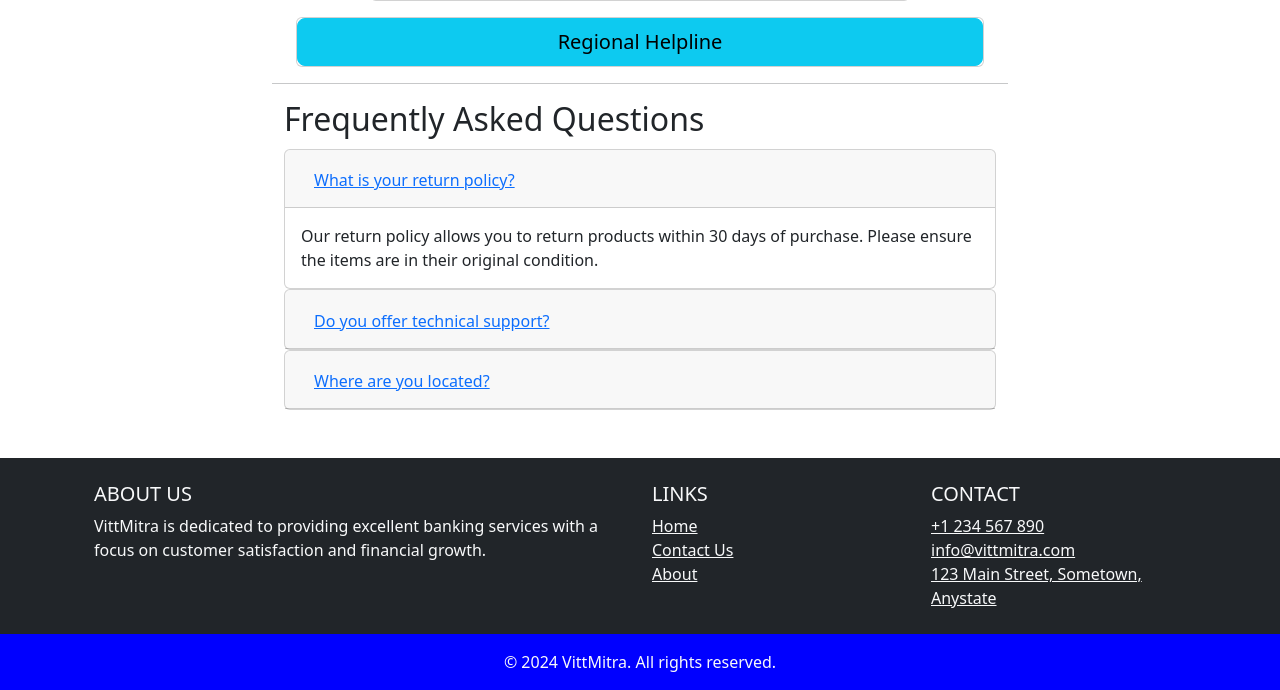
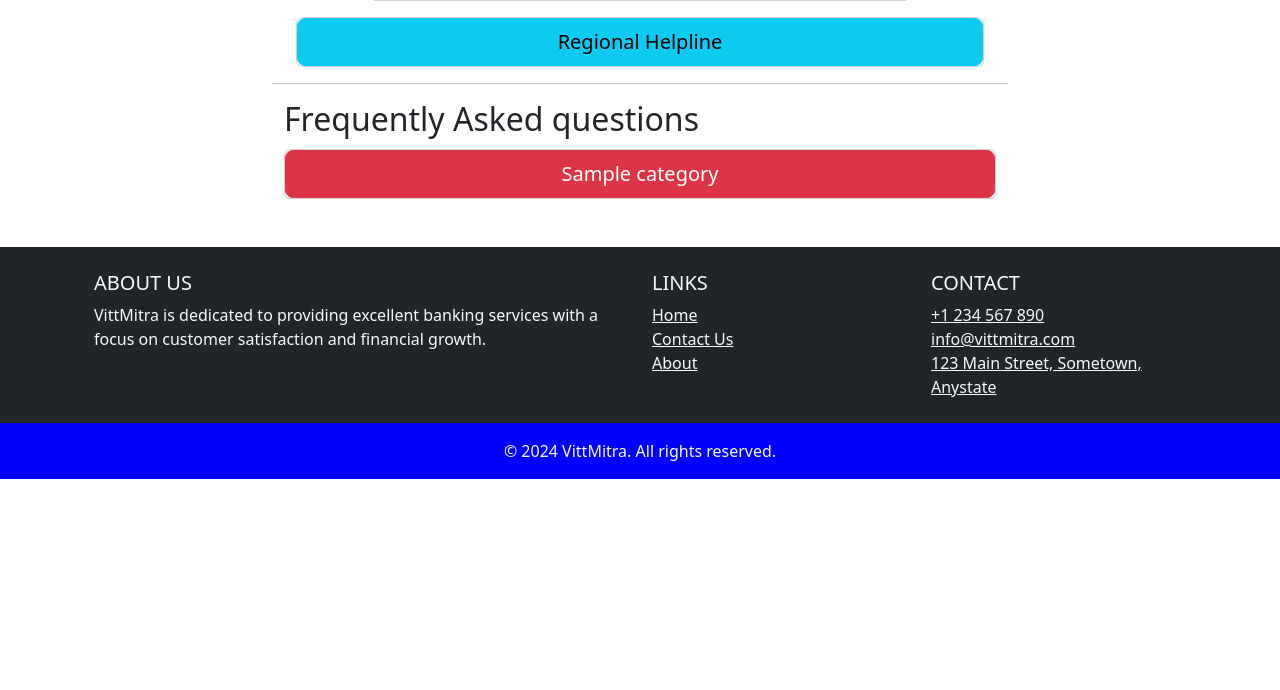
Before and after one commit to PsychoPunkSage/Chronark, a Flask app: template src/frontend/templates/contact.html in a window 1280 px wide. Shown: the part 868-1558 px from the top of the page. After the commit the page ends 1347 px from the top, so only its background shows below. Run offline with Flask 3, Linux system fonts and the light colour scheme; the template is opened without the code that fills it: most values are stand-ins (such as "Sample title", 1, 10 or a date in 2020); grey boxes marked "Sample" are stand-in pictures; parts of the project's set-up code (start-up, migrations or seed data) failed here and were passed over; some libraries are stand-ins or nearby versions.

Commit message:
fix::> modified contact.html to show all the necessary details as well as implemented important functionality

```diff
--- a/src/frontend/app.py
+++ b/src/frontend/app.py
@@ -1,6 +1,7 @@
 import os
 import random
 import requests
+from datetime import datetime
 from flask import Flask, render_template, request, redirect, url_for
 
 app = Flask(__name__)
@@ -27,41 +28,61 @@ def get_ads():
         banner = ads[banner_id]
     else:
         banner = None
-
-    # response = requests.get(f'{CONTACT_SERVICE_URL}/getClients')
-    # contacts = response.json()
-
-    # return render_template('index.html', banner=banner, contacts=contacts)
     return render_template('index.html', banner=banner)
 
 @app.route('/contact', methods=['GET'])
 def contact():
     response = requests.get(f'{ADS_SERVICE_URL}/getAds')
     ads = response.json()
-    banner_id1 = get_offer_banner(list(ads.keys()))
-    banner_id2 = get_offer_banner(list(ads.keys()))
-    if banner_id1 is not None and banner_id2 is not None:
-        banner_r = ads[banner_id1]
-        banner_l = ads[banner_id2]
+    banners = [get_offer_banner(list(ads.keys())) for _ in range(2)]
+    if all(banners):
+        banner_r, banner_l = (ads[banners[0]], ads[banners[1]])
     else:
-        banner_r = None
-        banner_l = None
+        banner_r = banner_l = None
 
     response = requests.get(f'{CONTACT_SERVICE_URL}/getContacts')
     contacts = response.json()
-    tollfree_contact = next((contact for contact in contacts if contact['region_id'] == 'tollfree'), None)
-    overseas_contact = next((contact for contact in contacts if contact['region_id'] == 'overseas'), None)
-    regional_contact = list(contact for contact in contacts if contact['region_id'] != 'overseas' and contact['region_id'] != 'tollfree')
-    return render_template('contact.html', banner_r=banner_r, banner_l=banner_l, tollfree=tollfree_contact, overseas=overseas_contact, contacts=regional_contact)
+    regional_contact = []
+    for contact in contacts:
+        if contact['region_id'] == 'tollfree':
+            tollfree_contact = contact
+        elif contact['region_id'] == 'overseas':
+            overseas_contact = contact
+        else:
+            regional_contact.append(contact)
 
-# @app.route('/get/<string:adID>', methods=['GET'])
-# def get_ad(adID):
-#     response = requests.get(f'{ADS_SERVICE_URL}/getAd/{adID}')
-#     if response.status_code == 404:
-#         return {}, 404
-#     else:
-#         ad = response.json()
-#         return json.dumps(ad), 200
+    response = requests.get(f'{CONTACT_SERVICE_URL}/getFaqs')
+    faqs = response.json()
+    categories = {}
+    for item in faqs:
+        category = item['category']
+        if category not in categories:
+            categories[category] = []
+        categories[category].append(item)
+
+    return render_template('contact.html', banner_r=banner_r, banner_l=banner_l, tollfree=tollfree_contact, overseas=overseas_contact, contacts=regional_contact, categories=categories )
+
+@app.route('/record_conv', methods=['POST'])
+def record_conv():
+    # Capturing form data
+    name = request.form['name']
+    email = request.form['email']
+    message = request.form['message']
+    now = datetime.now()
+    data = {
+        'conversation_id': random.randint(1000000, 9999999),
+        'name': name,
+        'email': email,
+        'message': message,
+        'date': now.date().isoformat(),
+        'time':now.time().isoformat(),
+    }
+    print("++++ DATA ++++", data)
+    response = requests.post(f'{CONTACT_SERVICE_URL}/updateConvs', json=data)
+    if response.status_code == 200:
+        return 'Form submitted successfully!'
+    else:
+        return 'Failed to submit form.', response.status_code
 
 @app.route('/setOfferBanner', methods=['POST'])
 def add_ad():
@@ -171,4 +192,3 @@ def get_offer_banner(banner_list):
 
 if __name__ == '__main__':
     app.run(host='0.0.0.0', port=SELF_PORT, debug=True)
-    # app.run(host='0.0.0.0', debug=True)
--- a/src/frontend/static/styles.css
+++ b/src/frontend/static/styles.css
@@ -28,3 +28,7 @@ h2 {
     margin-left: 0;
     margin-right: 0;
 }
+
+.text-left-align {
+    text-align: left !important;
+}
--- a/src/frontend/templates/contact.html
+++ b/src/frontend/templates/contact.html
@@ -7,11 +7,7 @@ custom_styles %}
   <div class="row">
     <!-- Left Sidebar Image -->
     <div class="col-lg-2 d-lg-block">
-      <img
-        src="{{ banner_l.url }}"
-        class="img-fluid portrait"
-        alt="{{ banner_l.alt }}"
-      />
+      <img src="{{ banner_l.url }}" class="img-fluid portrait" alt="{{ banner_l.alt }}" />
     </div>
 
     <!-- Main Content -->
@@ -22,38 +18,24 @@ custom_styles %}
           If you have any questions, please fill out the form below and we'll
           get back to you as soon as possible.
         </p>
-        <form class="row g-3 mb-4">
+        <form class="row g-3 mb-4" id="contactForm" method="POST" action="/record_conv">
           <div class="col-md-6">
             <label for="inputName4" class="form-label">Name</label>
-            <input
-              type="text"
-              class="form-control"
-              id="inputName4"
-              placeholder="John Doe"
-            />
+            <input type="text" class="form-control" name="name" id="inputName4" placeholder="John Doe" />
           </div>
           <div class="col-md-6">
             <label for="inputEmail4" class="form-label">Email</label>
-            <input
-              type="email"
-              class="form-control"
-              id="inputEmail4"
-              placeholder="johndoe@mail.com"
-            />
+            <input type="email" class="form-control" name="email" id="inputEmail4" placeholder="johndoe@mail.com" />
           </div>
           <div class="col-12">
             <label for="inputMessage" class="form-label">Message</label>
-            <textarea
-              class="form-control"
-              id="inputMessage"
-              rows="4"
-              placeholder="Your message"
-            ></textarea>
+            <textarea class="form-control" id="inputMessage" name="message" rows="4" placeholder="Your message"></textarea>
           </div>
           <div class="col-12">
             <button type="submit" class="btn btn-lg btn-success">Submit</button>
           </div>
         </form>
+        <!-- <div id="successMessage" style="display: none; color: green;">Form submitted successfully!</div> -->
       </div>
 
       <!-- Contact Card -->
@@ -62,15 +44,9 @@ custom_styles %}
         <h2>Helpline</h2>
         <div class="container card mt-3 mb-3" style="max-width: 540px">
           <div class="row g-0">
-            <div
-              class="col-md-2 d-flex align-items-center justify-content-center"
-            >
-              <img
-                src="{{ url_for('static', filename='customer_care.png') }}"
-                class="img-fluid rounded-start"
-                alt="customer-care"
-                style="max-width: 90px"
-              />
+            <div class="col-md-2 d-flex align-items-center justify-content-center">
+              <img src="{{ url_for('static', filename='customer_care.png') }}" class="img-fluid rounded-start"
+                alt="customer-care" style="max-width: 90px" />
             </div>
             <div class="col-md-10">
               <div class="card-body">
@@ -86,15 +62,9 @@ custom_styles %}
 
         <div class="container card mb-3" style="max-width: 540px">
           <div class="row g-0">
-            <div
-              class="col-md-2 d-flex align-items-center justify-content-center"
-            >
-              <img
-                src="{{ url_for('static', filename='customer_care.png') }}"
-                class="img-fluid rounded-start"
-                alt="customer-care"
-                style="max-width: 90px"
-              />
+            <div class="col-md-2 d-flex align-items-center justify-content-center">
+              <img src="{{ url_for('static', filename='customer_care.png') }}" class="img-fluid rounded-start"
+                alt="customer-care" style="max-width: 90px" />
             </div>
             <div class="col-md-10">
               <div class="card-body">
@@ -111,47 +81,25 @@ custom_styles %}
         <div class="container faq-section mt-3">
           <div class="accordion" id="faqAccordion">
             <div class="card">
-              <button
-                class="btn btn-info btn-lg"
-                type="button"
-                data-toggle="collapse"
-                data-target="#outerCollapse"
-                aria-expanded="false"
-                aria-controls="outerCollapse"
-              >
+              <button class="btn btn-info btn-lg" type="button" data-toggle="collapse" data-target="#outerCollapse"
+                aria-expanded="false" aria-controls="outerCollapse">
                 Regional Helpline
               </button>
-              <div
-                id="outerCollapse"
-                class="collapse"
-                aria-labelledby="outerHeading"
-                data-parent="#faqAccordion"
-              >
+              <div id="outerCollapse" class="collapse" aria-labelledby="outerHeading" data-parent="#faqAccordion">
                 <div class="card-body">
                   {% for contact in contacts %}
                   <div class="card">
-                    <button
-                      class="btn btn-warning"
-                      type="button"
-                      data-toggle="collapse"
-                      data-target="#{{ contact.region_id }}"
-                      aria-expanded="false"
-                      aria-controls="{{ contact.region_id }}"
-                    >
+                    <button class="btn btn-warning" type="button" data-toggle="collapse"
+                      data-target="#{{ contact.region_id }}" aria-expanded="false"
+                      aria-controls="{{ contact.region_id }}">
                       {{ contact.region }}
                     </button>
                   </div>
-                  <div
-                    id="{{ contact.region_id }}"
-                    class="collapse"
-                    aria-labelledby="heading{{ contact.region_id }}"
-                  >
+                  <div id="{{ contact.region_id }}" class="collapse" aria-labelledby="heading{{ contact.region_id }}">
                     <div class="card-body">
                       <p>
-                        <b><u>Phone</u></b
-                        >: {{ contact.number }}<br />
-                        <b><u>Email</u></b
-                        >: {{ contact.email }}
+                        <b><u>Phone</u></b>: {{ contact.number }}<br />
+                        <b><u>Email</u></b>: {{ contact.email }}
                       </p>
                     </div>
                   </div>
@@ -165,101 +113,46 @@ custom_styles %}
 
       <!-- FAQ Section -->
       <hr />
+
       <div class="container faq-section mt-3">
-        <h2>Frequently Asked Questions</h2>
+        <h2>Frequently Asked questions</h2>
         <div class="accordion" id="faqAccordion">
+          {% for category, questions in categories.items() %}
           <div class="card">
-            <div class="card-header" id="headingOne">
-              <h2 class="mb-0">
-                <button
-                  class="btn btn-link faq-question"
-                  type="button"
-                  data-toggle="collapse"
-                  data-target="#collapseOne"
-                  aria-expanded="true"
-                  aria-controls="collapseOne"
-                >
-                  What is your return policy?
-                </button>
-              </h2>
-            </div>
-            <div
-              id="collapseOne"
-              class="collapse show"
-              aria-labelledby="headingOne"
-              data-parent="#faqAccordion"
-            >
+            <button class="btn btn-danger btn-lg" type="button" data-toggle="collapse" data-bs-toggle="button"
+              data-target="#collapse{{ loop.index }}" aria-expanded="false" aria-controls="collapse{{ loop.index }}">
+              {{ category }}
+            </button>
+            <div id="collapse{{ loop.index }}" class="collapse" aria-labelledby="heading{{ loop.index }}"
+              data-parent="#faqAccordion">
               <div class="card-body">
-                Our return policy allows you to return products within 30 days
-                of purchase. Please ensure the items are in their original
-                condition.
+                {% for question in questions %}
+                <div class="card">
+                  <button class="btn btn-success text-left text-left-align" type="button" data-toggle="collapse"
+                    data-target="#question{{ question.question_id }}" aria-expanded="false" data-bs-toggle="button"
+                    aria-controls="question{{ question.question_id }}">
+                    <b>Q. </b>{{ question.question }}
+                  </button>
+                  <div id="question{{ question.question_id }}" class="collapse"
+                    aria-labelledby="heading{{ question.question_id }}">
+                    <div class="card-body">
+                      <p><b><u>Answer</u></b>: {{ question.answer }}</p>
+                    </div>
+                  </div>
+                </div>
+                {% endfor %}
               </div>
             </div>
           </div>
-          <div class="card">
-            <div class="card-header" id="headingTwo">
-              <h2 class="mb-0">
-                <button
-                  class="btn btn-link faq-question"
-                  type="button"
-                  data-toggle="collapse"
-                  data-target="#collapseTwo"
-                  aria-expanded="false"
-                  aria-controls="collapseTwo"
-                >
-                  Do you offer technical support?
-                </button>
-              </h2>
-            </div>
-            <div
-              id="collapseTwo"
-              class="collapse"
-              aria-labelledby="headingTwo"
-              data-parent="#faqAccordion"
-            >
-              <div class="card-body">
-                Yes, we offer 24/7 technical support. You can reach our support
-                team through email or our hotline.
-              </div>
-            </div>
-          </div>
-          <div class="card">
-            <div class="card-header" id="headingThree">
-              <h2 class="mb-0">
-                <button
-                  class="btn btn-link faq-question"
-                  type="button"
-                  data-toggle="collapse"
-                  data-target="#collapseThree"
-                  aria-expanded="false"
-                  aria-controls="collapseThree"
-                >
-                  Where are you located?
-                </button>
-              </h2>
-            </div>
-            <div
-              id="collapseThree"
-              class="collapse"
-              aria-labelledby="headingThree"
-              data-parent="#faqAccordion"
-            >
-              <div class="card-body">
-                We are located at 123 Main Street, Anytown, USA.
-              </div>
-            </div>
-          </div>
+          {% endfor %}
         </div>
       </div>
     </div>
 
+
     <!-- Right Sidebar Image -->
     <div class="col-lg-2 d-none d-lg-block">
-      <img
-        src="{{ banner_r.url }}"
-        class="img-fluid portrait"
-        alt="{{ banner_r.alt }}"
-      />
+      <img src="{{ banner_r.url }}" class="img-fluid portrait" alt="{{ banner_r.alt }}" />
     </div>
   </div>
 </div>
@@ -268,5 +161,13 @@ custom_styles %}
 <script src="https://code.jquery.com/jquery-3.5.1.slim.min.js"></script>
 <script src="https://cdn.jsdelivr.net/npm/@popperjs/core@2.9.2/dist/umd/popper.min.js"></script>
 <script src="https://stackpath.bootstrapcdn.com/bootstrap/4.5.2/js/bootstrap.min.js"></script>
-
+<script>
+  document.getElementById("contactForm").addEventListener("submit", function () {
+      document.getElementById("inputName4").value = "";
+      document.getElementById("inputEmail4").value = "";
+      document.getElementById("inputMessage").value = "";
+  });
+</script>
 {% endblock %}
+</div>
+</div>
```
